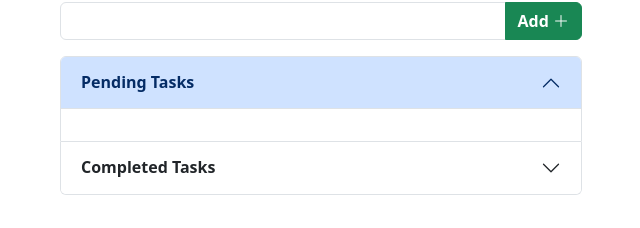
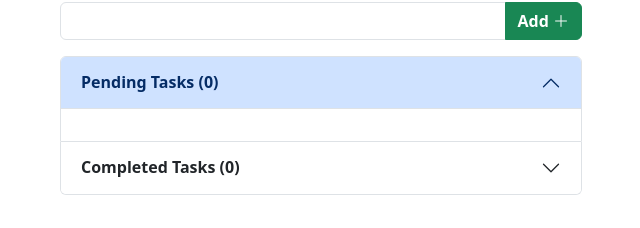
Before and after one commit to Ramos-H/todo, a React (Create React App) app: page / in a window 1280 px wide. Shown: the part 150-378 px from the top of the page, without its empty margins (319-959 px from the left). Built offline with nearby package versions, Linux system fonts and the light colour scheme.

Commit message:
Added task completion state change functionality and task counts

```diff
--- a/src/App.js
+++ b/src/App.js
@@ -8,6 +8,14 @@ export default function App() {
 
   function handleAddTask(newTask) {
     setTasks((currentTasks) => [...currentTasks, newTask]);
+  }
+
+  function handleUpdateCompletion(id) {
+    setTasks((currentTasks) =>
+      currentTasks.map((task) => {
+        return task.id === id ? { ...task, isDone: !task.isDone } : task;
+      })
+    );
   }
 
   const handleDeleteTask = (id) => {
@@ -22,7 +30,11 @@ export default function App() {
         <div className="col col-lg-6">
           <div className="container-fluid">
             <TaskForm onAddTask={handleAddTask} />
-            <TaskList tasks={tasks} onDeleteTask={handleDeleteTask} />
+            <TaskList
+              tasks={tasks}
+              onUpdateCompletion={handleUpdateCompletion}
+              onDeleteTask={handleDeleteTask}
+            />
           </div>
         </div>
       </div>
--- a/src/components/TaskCard.js
+++ b/src/components/TaskCard.js
@@ -1,6 +1,6 @@
 import styles from "./styles/TaskCard.module.css";
 
-export function TaskCard({ id, name, isDone, onDelete }) {
+export function TaskCard({ id, name, isDone, onUpdateCompletion, onDelete }) {
   return (
     <div className={`card mb-2 ${styles.taskCard}`}>
       <div className="card-body">
@@ -15,6 +15,7 @@ export function TaskCard({ id, name, isDone, onDelete }) {
                   id={`inputCheck-${id}`}
                   defaultChecked={isDone}
                   className="form-check-input"
+                  onChange={() => onUpdateCompletion(id)}
                 />
                 <label
                   htmlFor={`inputCheck-${id}`}
--- a/src/components/TaskList.js
+++ b/src/components/TaskList.js
@@ -1,6 +1,6 @@
 import { TaskCard } from "./TaskCard";
 
-export function TaskList({ tasks, onDeleteTask }) {
+export function TaskList({ tasks, onUpdateCompletion, onDeleteTask }) {
   const pendingTasks = tasks.filter((task) => !task.isDone);
   const doneTasks = tasks.filter((task) => task.isDone);
 
@@ -18,7 +18,7 @@ export function TaskList({ tasks, onDeleteTask }) {
                 aria-expanded="true"
                 aria-controls="panelsStayOpen-collapseOne"
               >
-                <strong>Pending Tasks</strong>
+                <strong>Pending Tasks ({pendingTasks.length})</strong>
               </button>
             </h2>
             <div
@@ -29,7 +29,11 @@ export function TaskList({ tasks, onDeleteTask }) {
                 {pendingTasks.map((task) => (
                   <TaskCard
                     key={task.id}
-                    {...{ ...task, onDelete: onDeleteTask }}
+                    {...{
+                      ...task,
+                      onUpdateCompletion: onUpdateCompletion,
+                      onDelete: onDeleteTask,
+                    }}
                   />
                 ))}
               </div>
@@ -45,7 +49,7 @@ export function TaskList({ tasks, onDeleteTask }) {
                 aria-expanded="false"
                 aria-controls="panelsStayOpen-collapseTwo"
               >
-                <strong>Completed Tasks</strong>
+                <strong>Completed Tasks ({doneTasks.length})</strong>
               </button>
             </h2>
             <div
@@ -56,7 +60,11 @@ export function TaskList({ tasks, onDeleteTask }) {
                 {doneTasks.map((task) => (
                   <TaskCard
                     key={task.id}
-                    {...{ ...task, onDelete: onDeleteTask }}
+                    {...{
+                      ...task,
+                      onUpdateCompletion: onUpdateCompletion,
+                      onDelete: onDeleteTask,
+                    }}
                   />
                 ))}
               </div>
```
